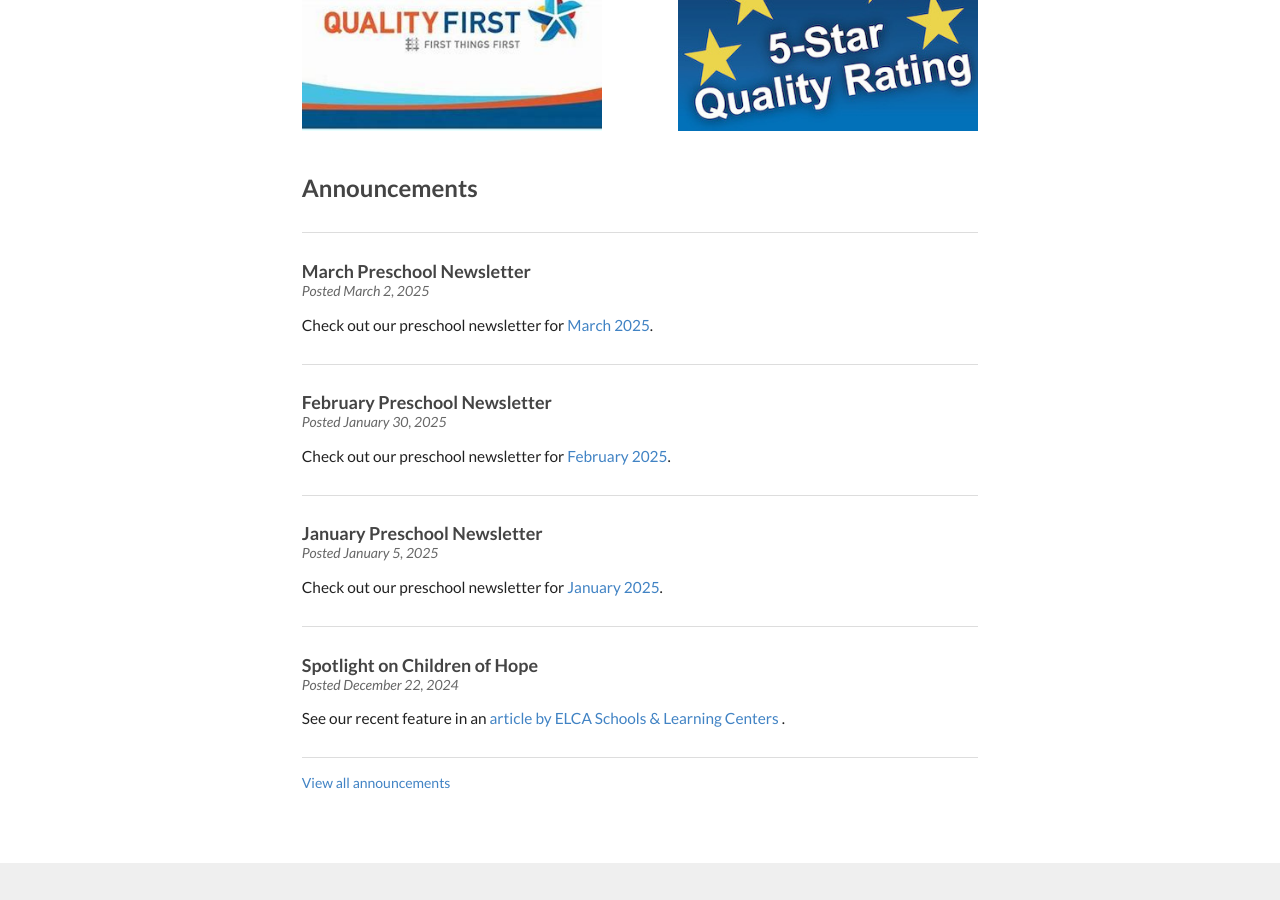
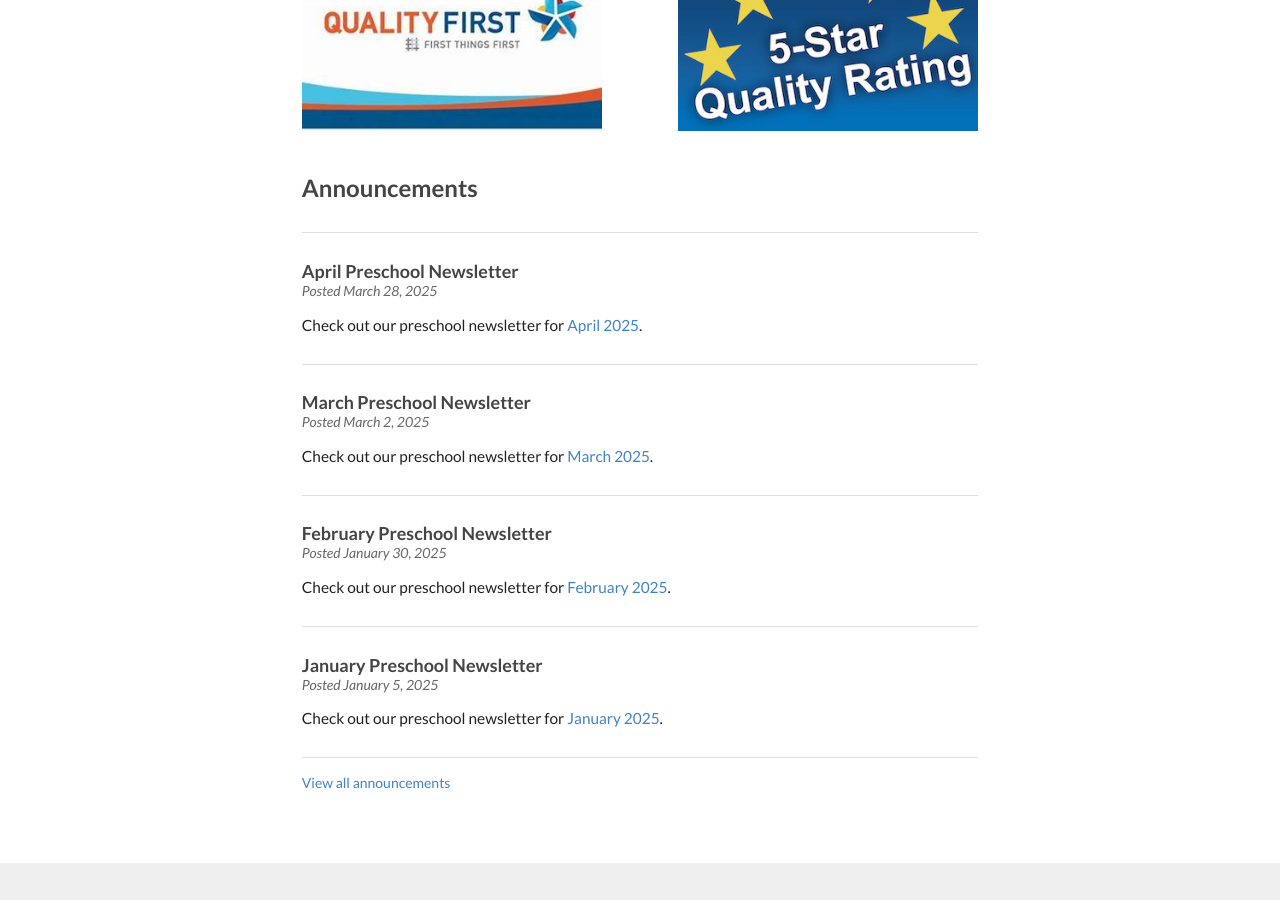
Before and after one commit to childrenofhope/childrenofhope, a Jekyll site: the page built from index.html, in a window 1280 px wide and 900 px high, scrolled down 645 px. Built offline with Jekyll 4.4.1, drawn with Linux system fonts in a browser that asks for light colours; the list of posts is cut into pages by our own code.

Commit message:
Added April 2025 newsletter

```diff
--- a/newsletter.md
+++ b/newsletter.md
@@ -9,6 +9,9 @@
 
 <h3 class="ui header">Current School Year</h3>
 <div class="ui newsletter list">
+  <a class="item" href="{{ site.baseurl }}/assets/newsletters/2024-2025/COH_April_2025_Newsletter.pdf">
+    April 2025
+  </a>
   <a class="item" href="{{ site.baseurl }}/assets/newsletters/2024-2025/COH_March_2025_Newsletter.pdf">
     March 2025
   </a>
```
Also changed, not shown: _posts/2025-03-28-april-newsletter.md (added, +13 -0 lines), 1 other file.
